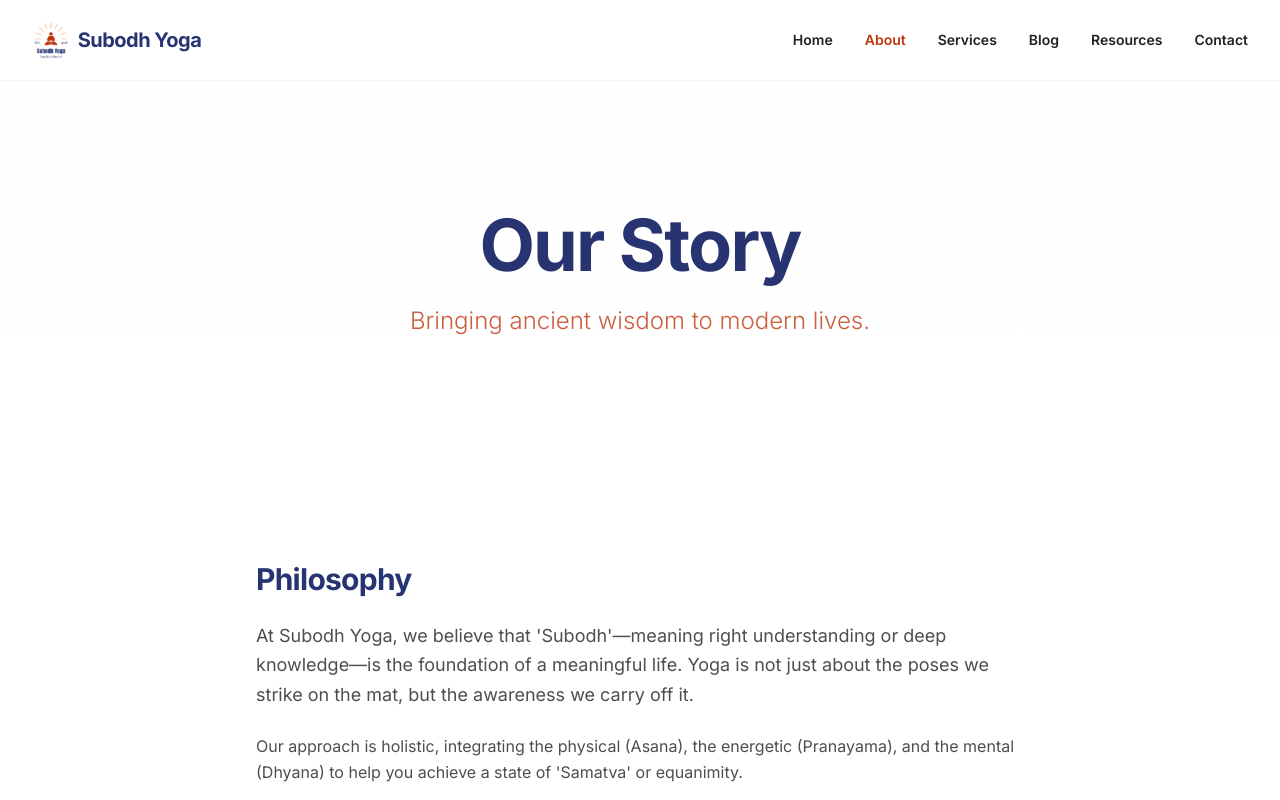
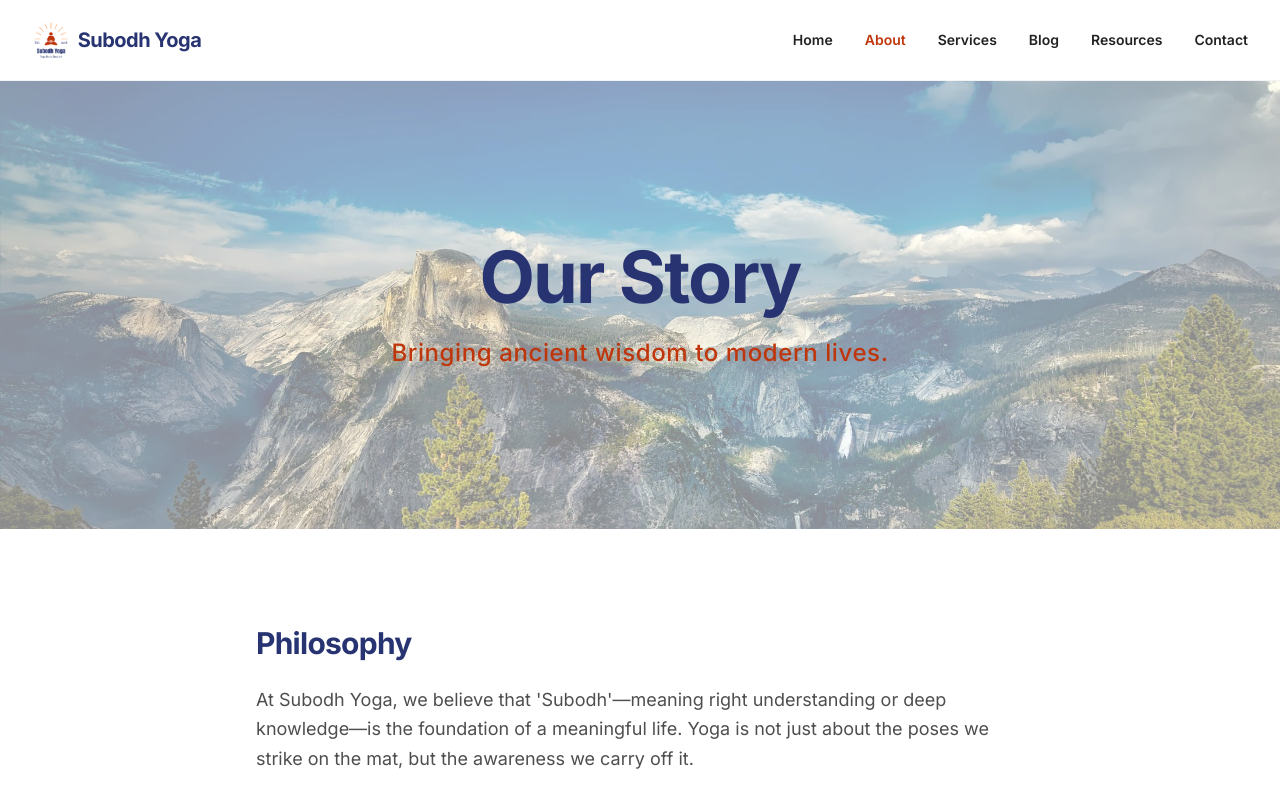
Before and after one commit to PranavBhalerao1/subodhyoga, a Next.js app: page /about in a window 1280 px wide. Shown: the top 800 px of the page. Built offline with nearby package versions, Linux system fonts and the light colour scheme.

Commit message:
new commit

```diff
--- a/app/page.tsx
+++ b/app/page.tsx
@@ -13,6 +13,7 @@ export default function Home() {
       <Hero
         title="Subodh Yoga"
         subtitle="Yoga Made Simpler!"
+        showCTA
       />
 
       {/* About Preview */}
--- a/components/Hero.tsx
+++ b/components/Hero.tsx
@@ -1,23 +1,36 @@
 import React from 'react';
+import Link from 'next/link';
 
 interface HeroProps {
     title: string;
     subtitle: string;
+    showCTA?: boolean;
 }
 
-const Hero = ({ title, subtitle }: HeroProps) => {
+const Hero = ({ title, subtitle, showCTA }: HeroProps) => {
     return (
-        <div className="relative py-24 sm:py-32 overflow-hidden bg-white">
-            <div className="absolute inset-0 z-0 opacity-10">
-                <div className="absolute inset-0 bg-gradient-to-b from-subodhBackground to-transparent" />
-            </div>
-            <div className="relative z-10 max-w-7xl mx-auto px-4 sm:px-6 lg:px-8 text-center">
+        <div className="relative py-32 sm:py-40 bg-[url('/hero-yoga.jpg')] bg-cover bg-center overflow-hidden">
+            {/* Soft white overlay for readability */}
+            <div className="absolute inset-0 bg-white/55"></div>
+
+            <div className="relative z-10 max-w-7xl mx-auto px-4 sm:px-6 lg:px-8 text-center pt-900">
                 <h1 className="text-5xl md:text-7xl font-bold text-subodhBlue tracking-tight mb-6">
                     {title}
                 </h1>
-                <p className="text-xl md:text-2xl text-subodhOrange opacity-80 max-w-2xl mx-auto font-light leading-relaxed">
+                <p className="text-xl md:text-2xl text-subodhOrange font-medium tracking-wide max-w-2xl mx-auto leading-relaxed">
                     {subtitle}
                 </p>
+
+                {showCTA && (
+                    <div className="mt-10 flex justify-center">
+                        <Link
+                            href="/contact"
+                            className="px-8 py-4 bg-subodhOrange text-white font-bold rounded-xl hover:bg-subodhOrange-dark transition-all"
+                        >
+                            Contact Us
+                        </Link>
+                    </div>
+                )}
             </div>
         </div>
     );
```
Also changed, not shown: public/AI hero-yoga.jpg (added), public/hero-yoga.jpg (added).
